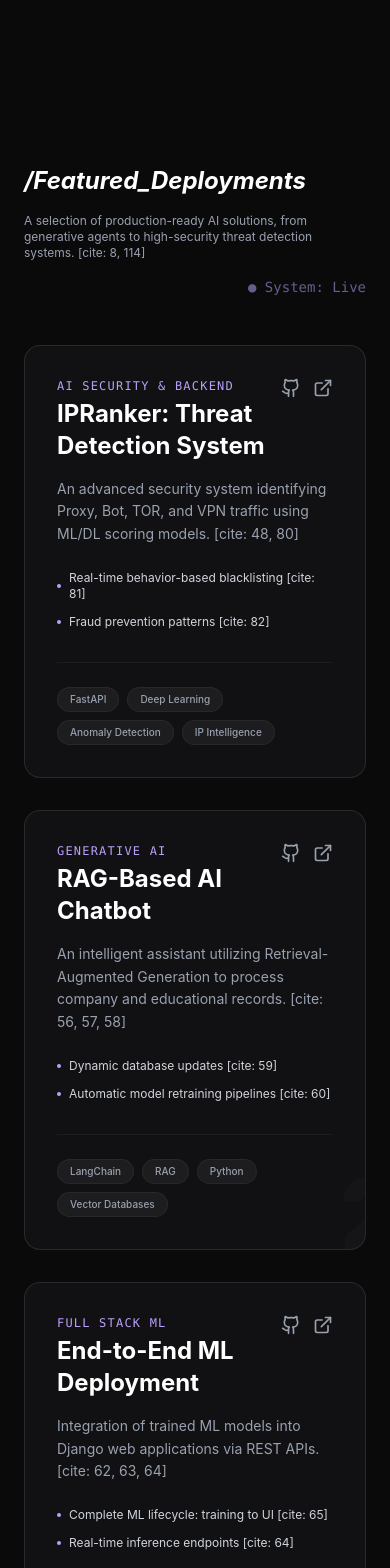
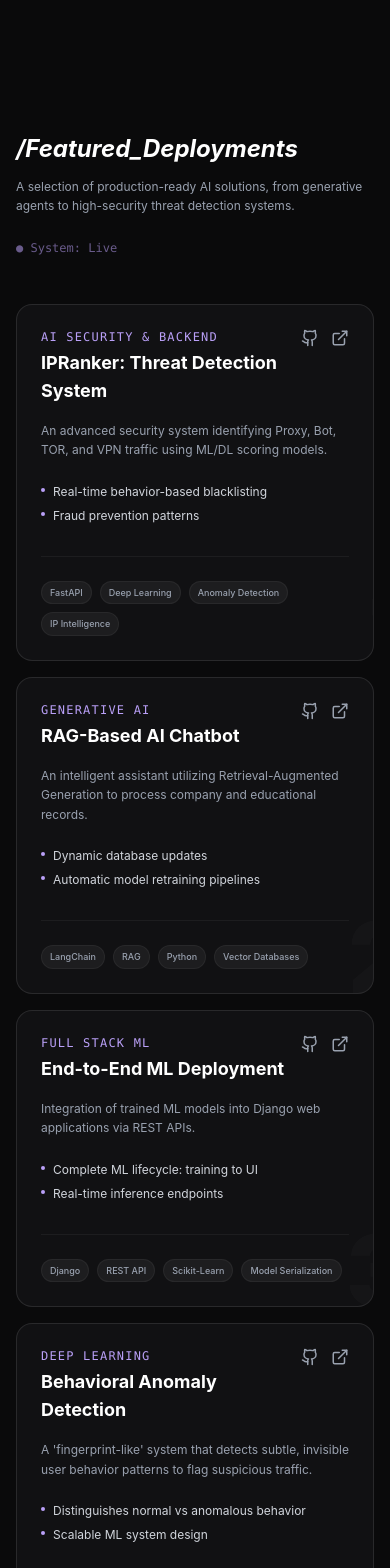
Before and after one commit to Kamlesh-Kumar-ai/kamlesh.AI-portfolio, a React (Vite) app: page / in a window 390 px wide. Shown: the part 4060-5628 px from the top of the page. Built offline with nearby package versions, Linux system fonts and the light colour scheme.

Commit message:
Improve responsive design for Projects section on mobile and landscape

```diff
--- a/index.html
+++ b/index.html
@@ -6,12 +6,12 @@
 
     <title>Kamlesh.AI</title>
     <meta name="title" content="Kamlesh Kumar | Python AI/ML Engineer" />
-    <meta name="description" content="Portfolio of Kamlesh Kumar, an innovative AI/ML Engineer specializing in LLMs, RAG architecture, and production-ready machine learning solutions[cite: 5, 6, 113]." />
+    <meta name="description" content="Portfolio of Kamlesh Kumar, an innovative AI/ML Engineer specializing in LLMs, RAG architecture, and production-ready machine learning solutions." />
 
     <meta property="og:type" content="website" />
     <meta property="og:url" content="https://your-portfolio-url.com/" />
     <meta property="og:title" content="Kamlesh Kumar | AI/ML Engineer" />
-    <meta property="og:description" content="Architecting autonomous logic and scalable AI systems[cite: 8, 97]." />
+    <meta property="og:description" content="Architecting autonomous logic and scalable AI systems." />
     <meta property="og:image" content="/og-image.jpg" />
 
     <link rel="preconnect" href="https://fonts.googleapis.com" />
--- a/src/components/Footer.jsx
+++ b/src/components/Footer.jsx
@@ -22,11 +22,11 @@ export default function Footer() {
             </div>
             <p className="text-gray-400 text-sm leading-relaxed mb-6">
               Innovative Python AI/ML Engineer specializing in building complex neural networks
-               and scalable production-ready AI solutions[cite: 6, 7, 8].
+               and scalable production-ready AI solutions.
             </p>
             <div className="flex gap-4">
-              <a href="https://github.com/Kamlesh-Kumar-ai" className="text-gray-500 hover:text-white transition-colors"><Github size={20} /></a>
-              <a href="https://www.linkedin.com/in/kamlesh-k-bb9705247" className="text-gray-500 hover:text-white transition-colors"><Linkedin size={20} /></a>
+              <a href="https://github.com/Kamlesh-Kumar-ai" target="_blank" rel="noopener noreferrer" className="text-gray-500 hover:text-white transition-colors"><Github size={20} /></a>
+              <a href="https://www.linkedin.com/in/kamlesh-k-bb9705247" target="_blank" rel="noopener noreferrer" className="text-gray-500 hover:text-white transition-colors"><Linkedin size={20} /></a>
               <a href="mailto:kk919844@gmail.com" className="text-gray-500 hover:text-white transition-colors"><Mail size={20} /></a>
             </div>
           </div>
@@ -52,15 +52,15 @@ export default function Footer() {
             <ul className="space-y-4 text-xs text-gray-400">
               <li className="flex flex-col">
                 <span className="text-white font-medium">Stanford University</span>
-                <span>ML & Deep Learning Specialization [cite: 13]</span>
+                <span>ML & Deep Learning Specialization</span>
               </li>
               <li className="flex flex-col">
                 <span className="text-white font-medium">ThinkNEXT Technologies</span>
-                <span>Python Django Web Development [cite: 15]</span>
+                <span>Python Django Web Development</span>
               </li>
               <li className="flex flex-col">
                 <span className="text-white font-medium">AKTU University</span>
-                <span>B.Tech in Computer Science [cite: 11]</span>
+                <span>B.Tech in Computer Science</span>
               </li>
             </ul>
           </div>
@@ -73,7 +73,7 @@ export default function Footer() {
             <div className="bg-white/5 border border-white/10 rounded-xl p-4">
               <div className="flex items-center justify-between mb-2">
                 <span className="text-[10px] text-gray-500 font-mono">NODE_LOCATION</span>
-                <span className="text-[10px] text-[#BAA0F8] font-mono">NOIDA_IN [cite: 5]</span>
+                <span className="text-[10px] text-[#BAA0F8] font-mono">NOIDA_IN</span>
               </div>
               <div className="flex items-center justify-between mb-4">
                 <span className="text-[10px] text-gray-500 font-mono">AI_PROFICIENCY</span>
--- a/src/components/Projects.jsx
+++ b/src/components/Projects.jsx
@@ -5,9 +5,9 @@ const projects = [
   {
     title: "IPRanker: Threat Detection System",
     category: "AI Security & Backend",
-    description: "An advanced security system identifying Proxy, Bot, TOR, and VPN traffic using ML/DL scoring models. [cite: 48, 80]",
+    description: "An advanced security system identifying Proxy, Bot, TOR, and VPN traffic using ML/DL scoring models.",
     tech: ["FastAPI", "Deep Learning", "Anomaly Detection", "IP Intelligence"],
-    features: ["Real-time behavior-based blacklisting [cite: 81]", "Fraud prevention patterns [cite: 82]"],
+    features: ["Real-time behavior-based blacklisting", "Fraud prevention patterns"],
     link: "#", // Add link if available
     github: "https://github.com/Kamlesh-Kumar-ai",
     image: "/project-ipranker.jpg" // Placeholder
@@ -15,46 +15,46 @@ const projects = [
   {
     title: "RAG-Based AI Chatbot",
     category: "Generative AI",
-    description: "An intelligent assistant utilizing Retrieval-Augmented Generation to process company and educational records. [cite: 56, 57, 58]",
+    description: "An intelligent assistant utilizing Retrieval-Augmented Generation to process company and educational records.",
     tech: ["LangChain", "RAG", "Python", "Vector Databases"],
-    features: ["Dynamic database updates [cite: 59]", "Automatic model retraining pipelines [cite: 60]"],
+    features: ["Dynamic database updates", "Automatic model retraining pipelines"],
     github: "https://github.com/Kamlesh-Kumar-ai",
   },
   {
     title: "End-to-End ML Deployment",
     category: "Full Stack ML",
-    description: "Integration of trained ML models into Django web applications via REST APIs. [cite: 62, 63, 64]",
+    description: "Integration of trained ML models into Django web applications via REST APIs.",
     tech: ["Django", "REST API", "Scikit-Learn", "Model Serialization"],
-    features: ["Complete ML lifecycle: training to UI [cite: 65]", "Real-time inference endpoints [cite: 64]"],
+    features: ["Complete ML lifecycle: training to UI", "Real-time inference endpoints"],
     github: "https://github.com/Kamlesh-Kumar-ai",
   },
   {
     title: "Behavioral Anomaly Detection",
     category: "Deep Learning",
-    description: "A 'fingerprint-like' system that detects subtle, invisible user behavior patterns to flag suspicious traffic. [cite: 76, 77, 79]",
+    description: "A 'fingerprint-like' system that detects subtle, invisible user behavior patterns to flag suspicious traffic.",
     tech: ["Neural Networks", "Python", "Feature Engineering"],
-    features: ["Distinguishes normal vs anomalous behavior [cite: 78]", "Scalable ML system design [cite: 111]"],
+    features: ["Distinguishes normal vs anomalous behavior", "Scalable ML system design"],
     github: "https://github.com/Kamlesh-Kumar-ai",
   }
 ];
 
 export default function ProjectSection() {
   return (
-    <section id="projects" className="py-24 bg-[#0a0a0b] px-6">
+    <section id="projects" className="py-16 sm:py-20 md:py-24 bg-[#0a0a0b] px-4 sm:px-6">
       <div className="max-w-7xl mx-auto">
-        <div className="flex flex-col md:flex-row justify-between items-end mb-12 gap-4">
-          <div>
-            <h2 className="text-2xl sm:text-3xl md:text-4xl font-bold text-white mb-4 italic">/Featured_Deployments</h2>
-            <p className="text-xs sm:text-sm md:text-base text-gray-400 max-w-lg">
-              A selection of production-ready AI solutions, from generative agents to high-security threat detection systems. [cite: 8, 114]
+        <div className="flex flex-col gap-6 md:gap-4 mb-12">
+          <div className="w-full">
+            <h2 className="text-2xl sm:text-3xl md:text-4xl font-bold text-white mb-3 md:mb-4 italic">/Featured_Deployments</h2>
+            <p className="text-xs sm:text-sm md:text-base text-gray-400 w-full md:max-w-lg leading-relaxed">
+              A selection of production-ready AI solutions, from generative agents to high-security threat detection systems.
             </p>
           </div>
           <div className="flex gap-4">
-             <span className="text-[#BAA0F8] font-mono text-sm animate-pulse">● System: Live</span>
+             <span className="text-[#BAA0F8] font-mono text-xs sm:text-sm animate-pulse">● System: Live</span>
           </div>
         </div>
 
-        <div className="grid grid-cols-1 lg:grid-cols-2 gap-8">
+        <div className="grid grid-cols-1 sm:grid-cols-2 lg:grid-cols-2 gap-4 sm:gap-6 md:gap-8">
           {projects.map((project, index) => (
             <motion.div
               key={project.title}
@@ -63,38 +63,38 @@ export default function ProjectSection() {
               transition={{ delay: index * 0.1 }}
               className="group relative bg-[#111113] border border-white/10 rounded-2xl overflow-hidden hover:border-[#BAA0F8]/50 transition-all"
             >
-              <div className="p-8">
-                <div className="flex justify-between items-start mb-4">
-                  <div>
+              <div className="p-6 sm:p-8">
+                <div className="flex justify-between items-start mb-4 gap-2">
+                  <div className="flex-1 min-w-0">
                     <p className="text-[#BAA0F8] font-mono text-xs uppercase tracking-widest mb-1">{project.category}</p>
-                    <h3 className="text-2xl font-bold text-white">{project.title}</h3>
+                    <h3 className="text-lg sm:text-2xl font-bold text-white break-words">{project.title}</h3>
                   </div>
-                  <div className="flex gap-3">
+                  <div className="flex gap-3 flex-shrink-0">
                     <a href={project.github} className="text-gray-400 hover:text-white transition-colors">
-                      <Github size={20} />
+                      <Github size={18} />
                     </a>
                     <a href={project.link} className="text-gray-400 hover:text-white transition-colors">
-                      <ExternalLink size={20} />
+                      <ExternalLink size={18} />
                     </a>
                   </div>
                 </div>
 
-                <p className="text-gray-400 text-sm leading-relaxed mb-6">
+                <p className="text-gray-400 text-xs sm:text-sm leading-relaxed mb-6">
                   {project.description}
                 </p>
 
-                <div className="space-y-3 mb-8">
+                <div className="space-y-2 sm:space-y-3 mb-8">
                   {project.features.map((feature, i) => (
-                    <div key={i} className="flex items-center gap-2 text-xs text-gray-300">
-                      <div className="h-1 w-1 rounded-full bg-[#BAA0F8]" />
-                      {feature}
+                    <div key={i} className="flex items-start gap-2 text-xs text-gray-300">
+                      <div className="h-1 w-1 rounded-full bg-[#BAA0F8] flex-shrink-0 mt-1" />
+                      <span>{feature}</span>
                     </div>
                   ))}
                 </div>
 
                 <div className="flex flex-wrap gap-2 pt-6 border-t border-white/5">
                   {project.tech.map((t) => (
-                    <span key={t} className="px-3 py-1 bg-white/5 rounded-full text-[10px] font-medium text-gray-400 border border-white/5">
+                    <span key={t} className="px-2 sm:px-3 py-1 bg-white/5 rounded-full text-[9px] sm:text-[10px] font-medium text-gray-400 border border-white/5 whitespace-nowrap">
                       {t}
                     </span>
                   ))}
```
